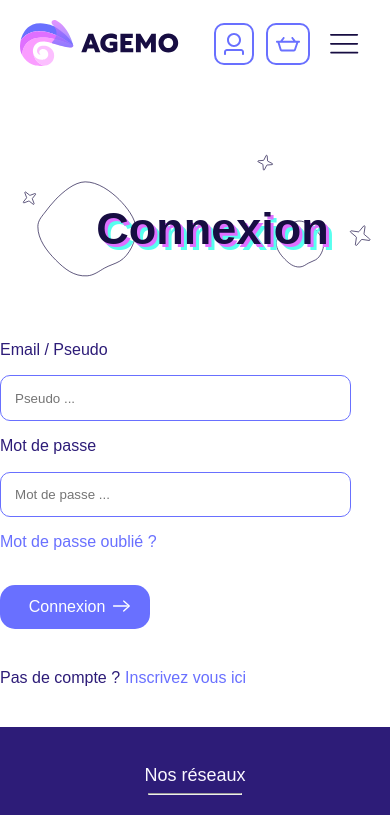
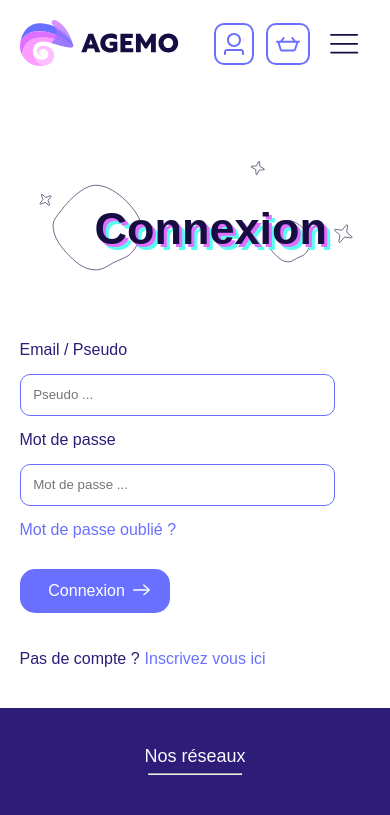
Before and after one commit to SeubJrd/agemovue, a Vue app: page /login in a window 390 px wide. Shown: the top 815 px of the page. Built offline with nearby package versions, Linux system fonts and the light colour scheme; a web font is replaced by a local one.

Commit message:
login mobile

```diff
--- a/src/views/Login.vue
+++ b/src/views/Login.vue
@@ -235,6 +235,11 @@ export default {
 
 @media screen and (max-width: 960px) {
 
+  .connexion{
+    width: 90%;
+    margin-left: 5%;
+  }
+
     form {
         width: 90%;
         margin-left: 5%;
```
